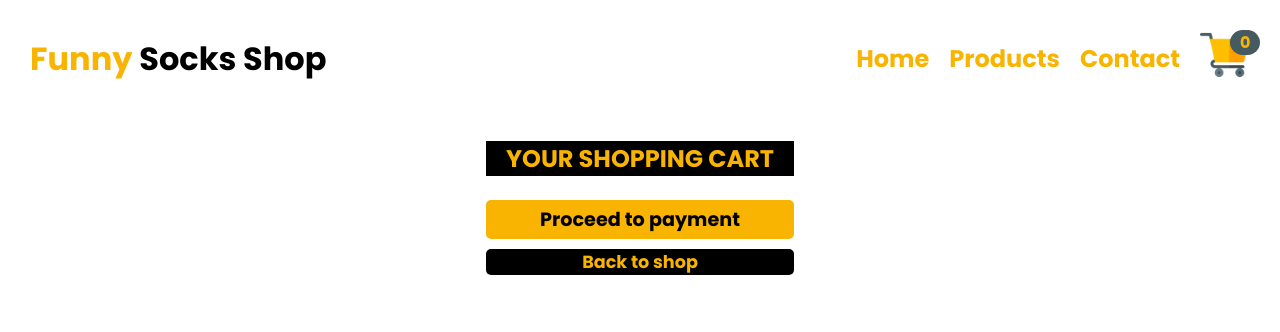
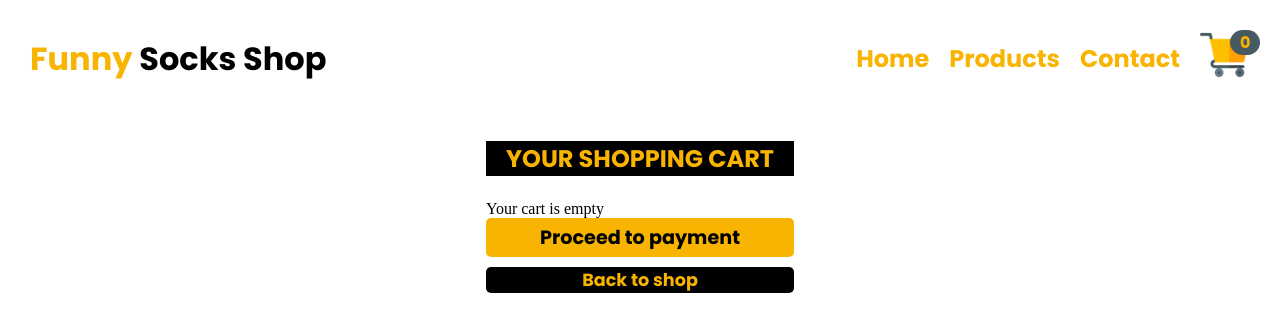
Before and after one commit to fufako/FunnySocks, a React (Create React App) app: page /shopping-cart in a window 1280 px wide. Shown: the top 332 px of the page. Built offline with nearby package versions, Linux system fonts and the light colour scheme; a web font is replaced by a local one.

Commit message:
Display message if the cart is empty

```diff
--- a/src/components/Cart.js
+++ b/src/components/Cart.js
@@ -3,17 +3,16 @@ import CartItem from "./CartItem"
 import EmptyCart from "./EmptyCart"
 function Cart(props) {
   const { items } = props
-  const emptyInfo = document.querySelector(".empty")
   return (
     <div className="main-cart-container">
       <div className="cart">
         <h3 className="cart-title">YOUR SHOPPING CART</h3>
-        {items ? (
+        {items.length > 1 ? (
           items.map((item) => <CartItem item={item} key={item.key} />)
         ) : (
-          <EmptyCart></EmptyCart>
+          <EmptyCart />
         )}
-        <div className="empty"></div>
+
         <button className="payment">Proceed to payment</button>
         <Link to="/products" className="back-to-shop">
           Back to shop
```
